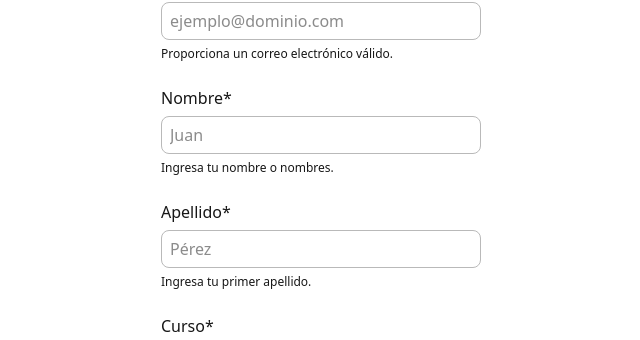
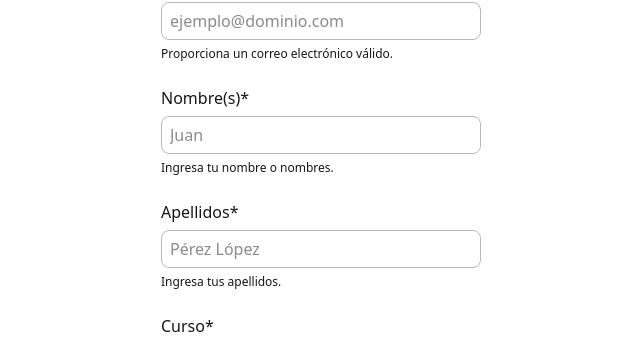
Before and after one commit to CarlosGunter/macti-frontend, a Next.js app: page /registro in a window 1280 px wide. Shown: the part 291-631 px from the top of the page, without its empty margins (319-959 px from the left). Built offline with nearby package versions, Linux system fonts and the light colour scheme; a web font is replaced by a local one.

Commit message:
fix: el formulario de solicitd de cuenta ahora india que recibe ambos apellidos en un solo campo.

```diff
--- a/src/domains/auth/components/AccountRequestForm.tsx
+++ b/src/domains/auth/components/AccountRequestForm.tsx
@@ -59,7 +59,7 @@ export default function AccountRequestForm({ institute }: { institute: string })
         </label>
 
         <label htmlFor="name" className="grid gap-1.5">
-          <span>Nombre*</span>
+          <span>Nombre(s)*</span>
 
           <input
             type="text"
@@ -78,7 +78,7 @@ export default function AccountRequestForm({ institute }: { institute: string })
         </label>
 
         <label htmlFor="last_name" className="grid gap-1.5">
-          <span>Apellido*</span>
+          <span>Apellidos*</span>
 
           <input
             type="text"
@@ -86,13 +86,13 @@ export default function AccountRequestForm({ institute }: { institute: string })
             name="last_name"
             className={`${Array.isArray(errors?.last_name?.errors) ? "border-red-500" : ""}`}
             defaultValue={data?.last_name || ""}
-            placeholder="Pérez"
+            placeholder="Pérez López"
           />
 
           {Array.isArray(errors?.last_name?.errors) ? (
             <span className="text-red-500 text-xs">{errors.last_name.errors[0]}</span>
           ) : (
-            <span className="text-xs">Ingresa tu primer apellido.</span>
+            <span className="text-xs">Ingresa tus apellidos.</span>
           )}
         </label>
 
--- a/src/domains/auth/schemas/accountRequestSchema.ts
+++ b/src/domains/auth/schemas/accountRequestSchema.ts
@@ -3,7 +3,7 @@ import z from "zod";
 export const accountRequestSchema = z.object({
   institute: z.string("Instituto es obligatorio").min(1, "Instituto es obligatorio"),
   name: z.string().min(1, "El nombre es obligatorio"),
-  last_name: z.string().min(1, "El apellido es obligatorio"),
+  last_name: z.string().min(2, "El capo apellido requiere mas de 2 letras"),
   email: z.email("El correo electrónico no es válido"),
   course_id: z.coerce.number("Curso no válido").int().min(0, "El curso es obligatorio"),
 });
```
